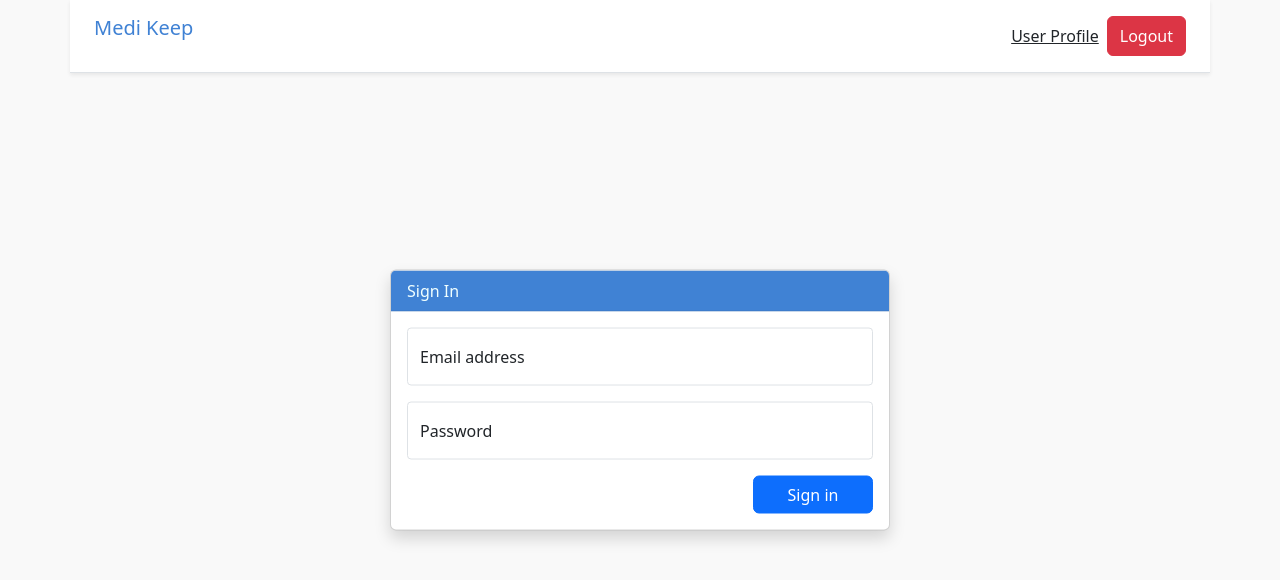
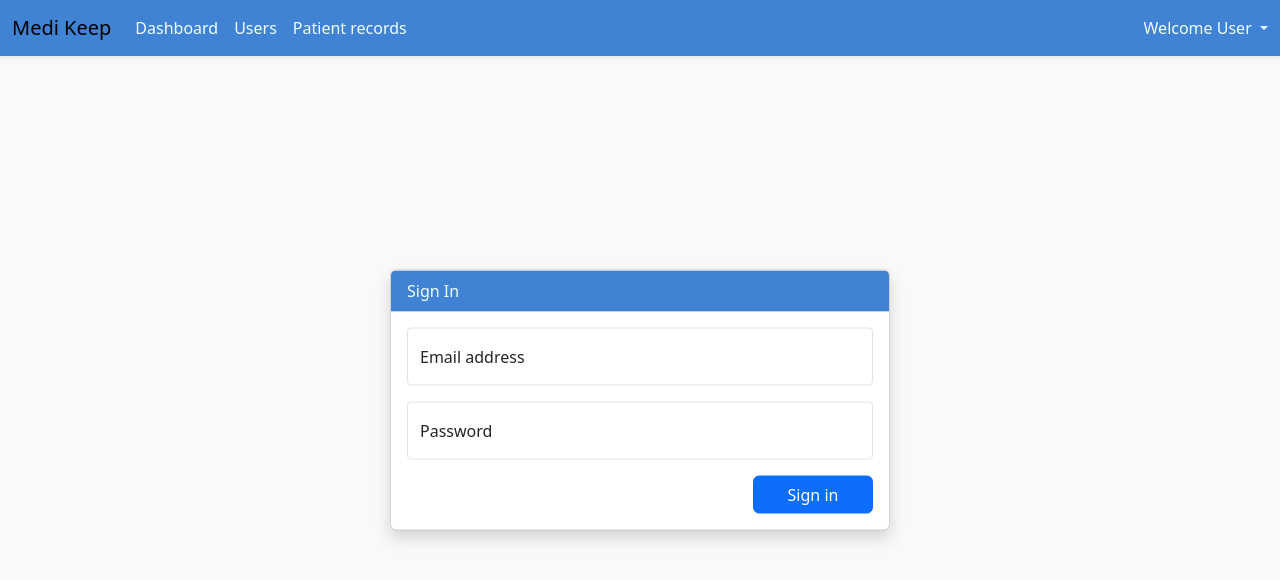
Before and after one commit to kishlay212/NgMediKeepUI, an Angular app in the folder MediKeep/: page /log-in in a window 1280 px wide. Shown: the top 580 px of the page. Built offline with nearby package versions, Linux system fonts and the light colour scheme; sample sign-in values are in the browser's storage.

Commit message:
UI Changes

```diff
--- a/MediKeep/angular.json
+++ b/MediKeep/angular.json
@@ -28,7 +28,7 @@
               "node_modules/bootstrap/dist/css/bootstrap.min.css"
              ],
             "scripts": [
-              "node_modules/bootstrap/dist/js/bootstrap.min.js"
+              "node_modules/bootstrap/dist/js/bootstrap.bundle.min.js"
             ]
           },
           "configurations": {
--- a/MediKeep/package.json
+++ b/MediKeep/package.json
@@ -18,6 +18,7 @@
     "@angular/platform-browser": "^16.1.0",
     "@angular/platform-browser-dynamic": "^16.1.0",
     "@angular/router": "^16.1.0",
+    "@ng-bootstrap/ng-bootstrap": "^15.1.0",
     "bootstrap": "^5.3.0",
     "rxjs": "~7.8.0",
     "tslib": "^2.3.0",
--- a/MediKeep/src/app/app.component.css
+++ b/MediKeep/src/app/app.component.css
@@ -0,0 +1,6 @@
+.navbar-nav .nav-link.active, .navbar-nav .nav-link.show{
+    color: azure;
+}
+.nav-link {
+    color: azure;
+}
--- a/MediKeep/src/app/app.component.html
+++ b/MediKeep/src/app/app.component.html
@@ -1,20 +1,53 @@
-<div class="container shadow-sm d-flex flex-wrap p-3 px-md-4 mb-3 bg-white border-bottom">
-  <h5 class="nav me-auto" style="color: #4082D4;">Medi Keep</h5>
-  <nav class="nav">
-    <a *ngIf="this.authService.isLoggedIn" [routerLink]="['/user-profile/',this.userId]" class="p-2 text-dark"
-      >User Profile</a
-    >
-  </nav>
 
-  <button
+<nav class="navbar shadow-sm navbar-expand-lg" style="background-color: #4082D4; color: #fff;">
+  <div class="container-fluid">
+    <a class="navbar-brand" href="/dashboard">Medi Keep</a>
+    <button class="navbar-toggler" type="button" data-bs-toggle="collapse" data-bs-target="#navbarText" aria-controls="navbarText" aria-expanded="false" aria-label="Toggle navigation">
+      <span class="navbar-toggler-icon"></span>
+    </button>
+    <div class="collapse navbar-collapse" id="navbarText" *ngIf="this.authService.isLoggedIn">
+      <ul class="navbar-nav me-auto mb-2 mb-lg-0">
+        <li class="nav-item">
+          <a class="nav-link" aria-current="page" href="/dashboard">Dashboard</a>
+        </li>
+        <li class="nav-item">
+          <a class="nav-link" href="#">Users</a>
+        </li>
+        <li class="nav-item">
+          <a class="nav-link" href="#">Patient records</a>
+        </li>
+      </ul>
+      <span class="navbar-text" *ngIf="this.authService.isLoggedIn">
+        <div class="nav-item dropdown">
+          <a class="nav-link dropdown-toggle" href="#" role="button" data-bs-toggle="dropdown" aria-expanded="false">
+            Welcome User
+          </a>
+
+          <ul class="dropdown-menu">
+            <li>
+              <a  [routerLink]="['/user-profile/',this.userId]" class="text-dark dropdown-item"
+              >User Profile</a
+            >
+            </li>
+            <li>
+              <button
     (click)="logout()"
-    *ngIf="this.authService.isLoggedIn"
+
     type="button"
-    class="btn btn-danger"
+    class="dropdown-item"
   >
     Logout
   </button>
-</div>
+            </li>
+
+          </ul>
+        </div>
+
+
+      </span>
+    </div>
+  </div>
+</nav>
 <div class="container mt-5">
   <div class="mt-5">
     <router-outlet></router-outlet>
```
Also changed, not shown: 1 other file (tests, documents, lock files or other folders).
